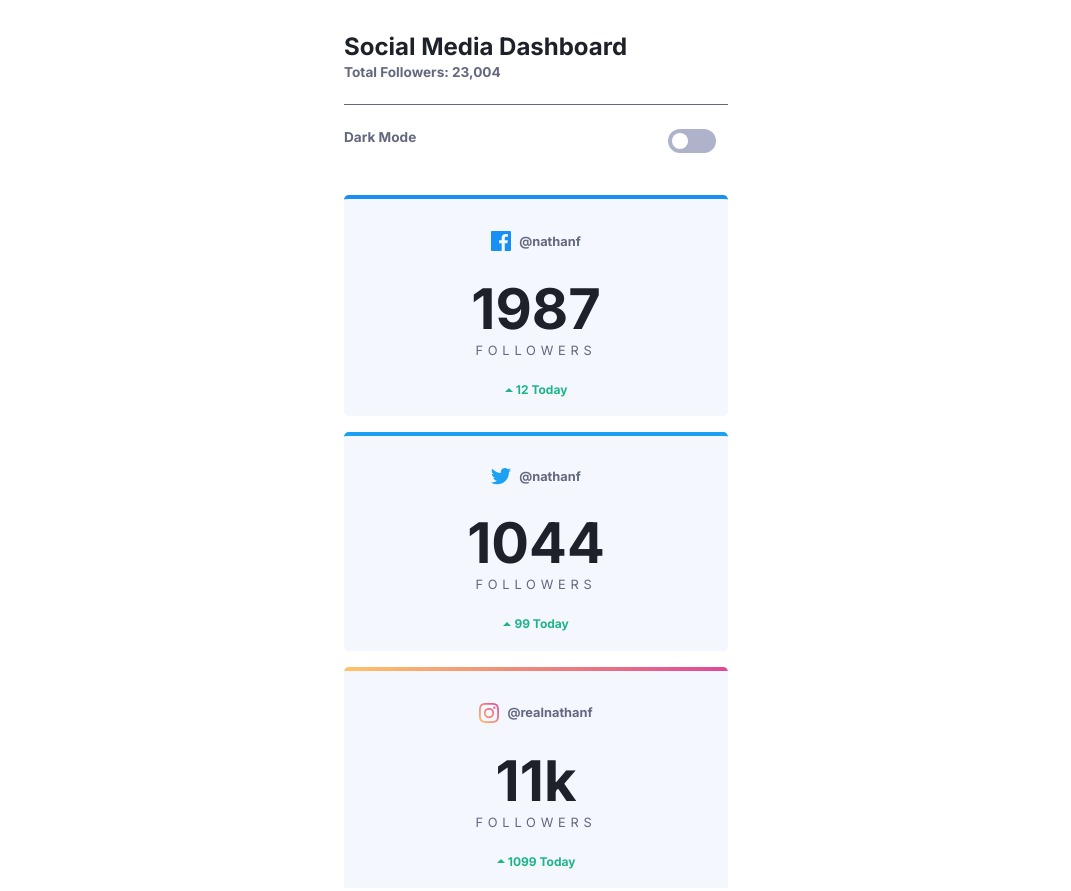
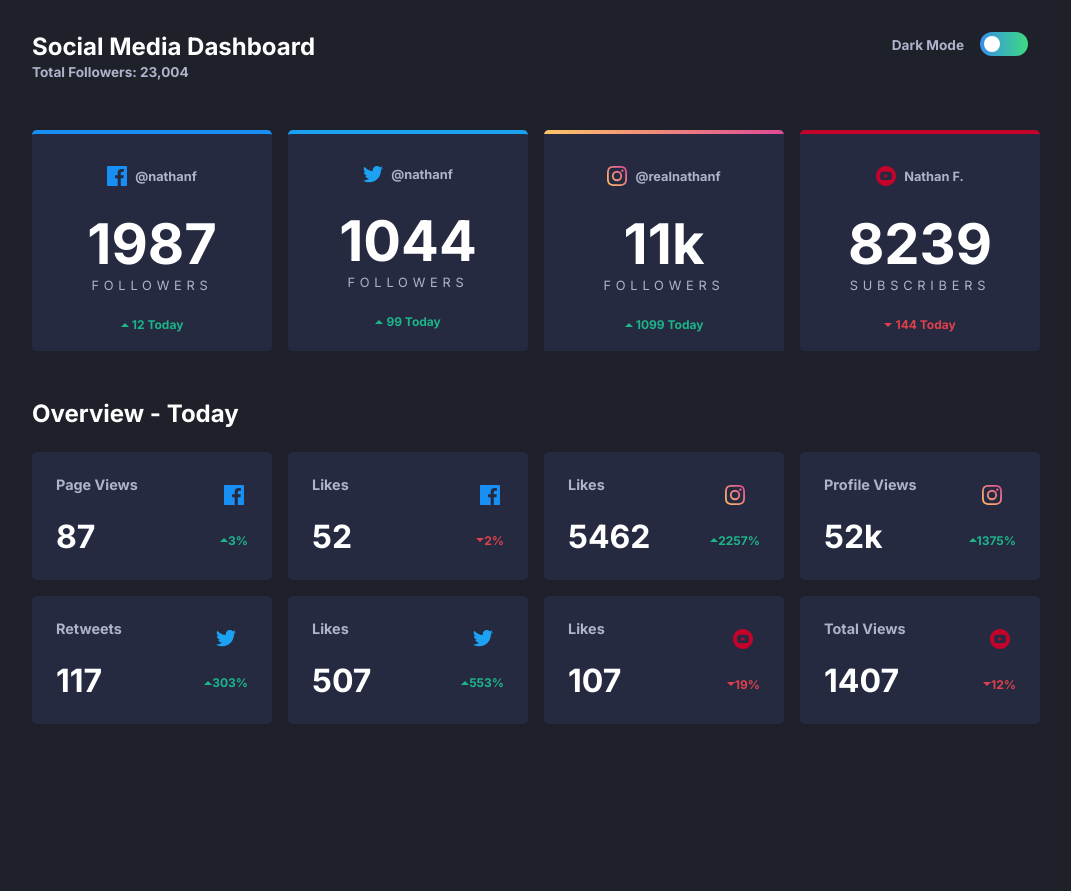
Before and after one commit to BlueC1/social-media-dashboard-with-theme-switcher-master, a plain HTML site: page index.html in a window 1280 px wide. Shown: the top 891 px of the page, without its empty margins (104-1175 px from the left). After the commit the page ends 800 px from the top, so only its background shows below. Drawn offline with Linux system fonts and the light colour scheme.

Commit message:
initial desktop css

```diff
--- a/index.html
+++ b/index.html
@@ -7,7 +7,7 @@
     <link rel="stylesheet" href="style.css" />
     <title>Frontend Mentor | [Social Media Dashboard with Theme Switcher]</title>
   </head>
-  <body>
+  <body class="dark-mode">
     <div class="page-container">
       <div class="dashboard-container">
         <header>
--- a/style.css
+++ b/style.css
@@ -15,7 +15,7 @@
   --clr-instagram-gradient: linear-gradient(to right, hsl(37, 97%, 70%), hsl(5, 77%, 71%), hsl(329, 70%, 58%));
   --clr-youtube: hsl(348, 97%, 39%);
 
-  --clr-toggle-hover: linear-gradient(hsl(210, 79%, 56%) to hsl(146, 68%, 55%));
+  --clr-toggle-hover: linear-gradient(to right, hsl(210, 79%, 56%), hsl(146, 68%, 55%));
 
   --fw-400: 400;
   --fw-700: 700;
@@ -23,11 +23,11 @@
 
 .dark-mode {
   --clr-bg: hsl(230, 17%, 14%);
-  --clr-card-bg: hsl(232, 19%, 15%);
-  --clr-card-hover: hsl(228, 28%, 20%);
+  --clr-card-bg: hsl(228, 28%, 20%);
+  --clr-card-hover: hsl(234, 25%, 25%);
   --clr-text-secondary: hsl(230, 22%, 74%);
   --clr-text-main: hsl(0, 100%, 100%);
-  --clr-toggle: linear-gradient(hsl(210, 79%, 56%) to hsl(146, 68%, 55%));
+  --clr-toggle: linear-gradient(to right, hsl(210, 79%, 56%), hsl(146, 68%, 55%));
 }
 
 * {
@@ -101,7 +101,6 @@ body {
   height: 0;
 }
 
-/* The slider */
 .slider {
   position: absolute;
   cursor: pointer;
@@ -128,6 +127,10 @@ body {
   background-color: white;
   -webkit-transition: 0.4s;
   transition: 0.4s;
+}
+
+.slider:hover {
+  background: var(--clr-toggle-hover);
 }
 
 input:checked + .slider {
@@ -243,6 +246,10 @@ input:checked + .slider:before {
   margin-bottom: 1.5rem;
 }
 
+.dark-mode .overview-container h2 {
+  color: var(--clr-text-main);
+}
+
 .overview-cards {
   display: grid;
   gap: 1rem;
@@ -291,4 +298,37 @@ input:checked + .slider:before {
 /* DESKTOP */
 
 @media (min-width: 70em) {
+  .dashboard-container {
+    max-width: 80%;
+  }
+
+  header {
+    display: flex;
+    justify-content: space-between;
+
+    margin-bottom: 2rem;
+  }
+
+  .line {
+    display: none;
+  }
+
+  .toggle-container {
+    display: flex;
+    gap: 1rem;
+    align-items: center;
+  }
+
+  .toggle-container p {
+    margin-bottom: 0.5rem;
+  }
+
+  .followers-dashboard {
+    grid-template-columns: repeat(4, 1fr);
+  }
+
+  .overview-cards {
+    grid-template-columns: repeat(4, 1fr);
+    gap: 1rem;
+  }
 }
```
